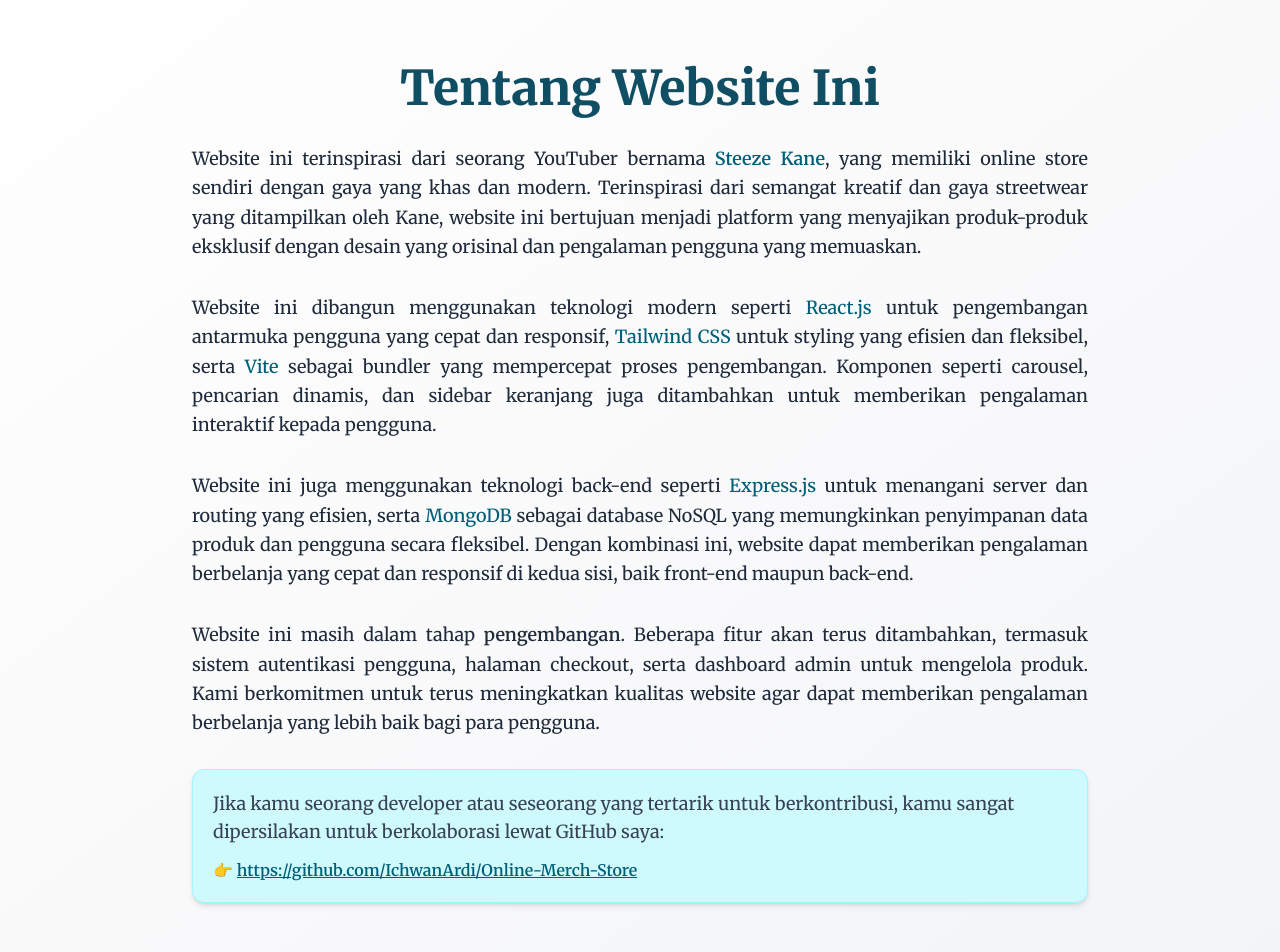
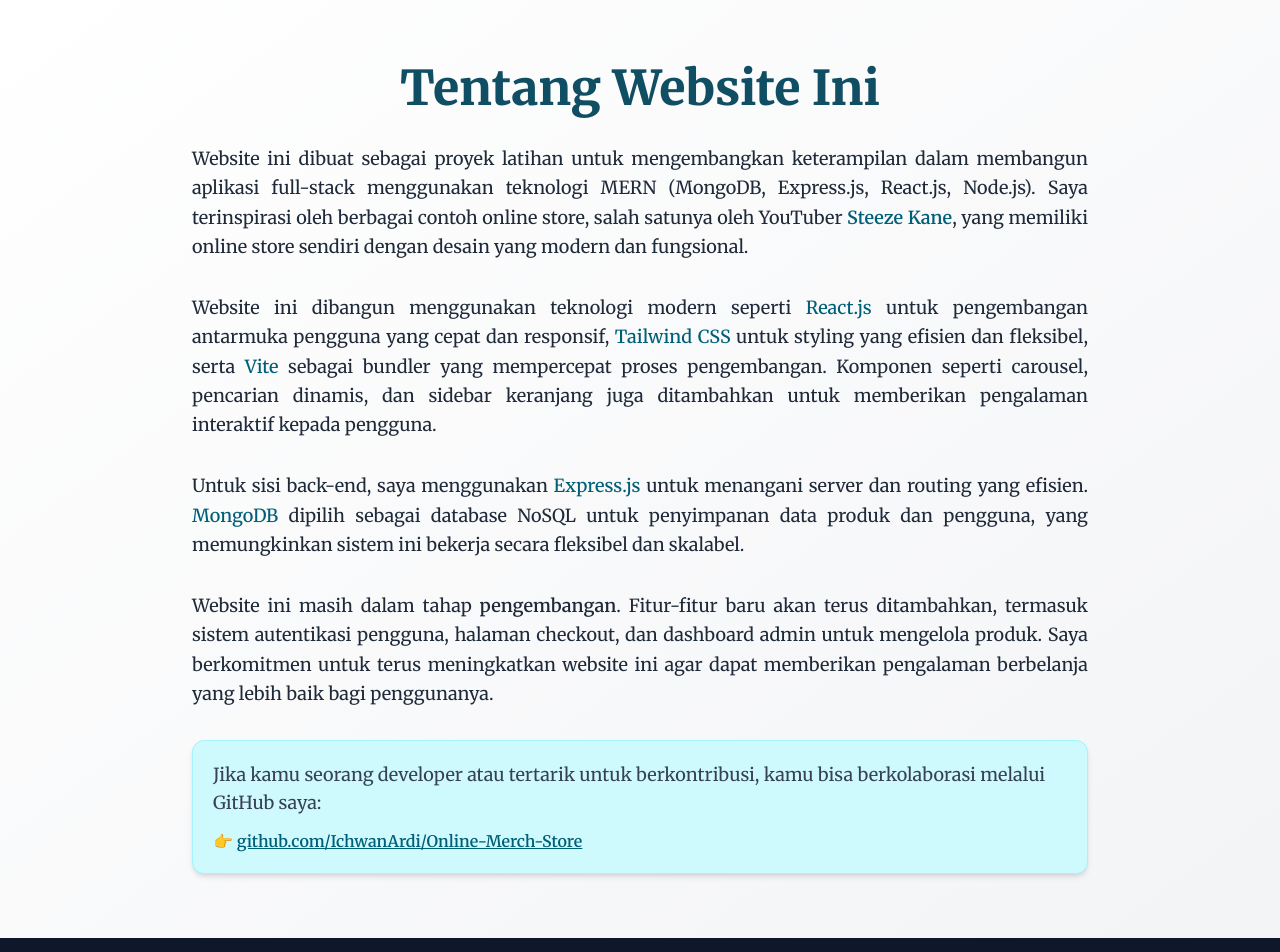
Before and after one commit to IchwanArdi/Online-Merch-Store, a React (Vite) app in the folder client/: page /Information in a window 1280 px wide. Shown: the top 952 px of the page. Built offline with nearby package versions, Linux system fonts and the light colour scheme.

Commit message:
Added information page

```diff
--- a/client/src/components/Header/Header.jsx
+++ b/client/src/components/Header/Header.jsx
@@ -15,7 +15,7 @@
       <div id="information" className="relative top-0 w-full z-10 bg-cyan-900 text-white shadow-md py-2 flex items-center justify-center gap-3 px-4">
         <img src={icon} alt="Info Icon" className="w-5 h-5 filter invert" />
         <p className="text-sm md:text-base">
-          Baca lebih lanjut tentang{' '}
+          Ketahui lebih dalam tentang{' '}
           <Link to="/Information" className="font-semibold underline underline-offset-2 hover:text-white/90">
             website ini
           </Link>
--- a/client/src/components/Header/Information.jsx
+++ b/client/src/components/Header/Information.jsx
@@ -7,8 +7,8 @@
         <h1 className="text-4xl md:text-5xl font-extrabold text-center text-cyan-900">Tentang Website Ini</h1>
 
         <p className="text-lg leading-relaxed text-justify">
-          Website ini terinspirasi dari seorang YouTuber bernama <span className="font-semibold text-cyan-800">Steeze Kane</span>, yang memiliki online store sendiri dengan gaya yang khas dan modern. Terinspirasi dari semangat kreatif dan
-          gaya streetwear yang ditampilkan oleh Kane, website ini bertujuan menjadi platform yang menyajikan produk-produk eksklusif dengan desain yang orisinal dan pengalaman pengguna yang memuaskan.
+          Website ini dibuat sebagai proyek latihan untuk mengembangkan keterampilan dalam membangun aplikasi full-stack menggunakan teknologi MERN (MongoDB, Express.js, React.js, Node.js). Saya terinspirasi oleh berbagai contoh online
+          store, salah satunya oleh YouTuber <span className="font-semibold text-cyan-800">Steeze Kane</span>, yang memiliki online store sendiri dengan desain yang modern dan fungsional.
         </p>
 
         <p className="text-lg leading-relaxed text-justify">
@@ -18,22 +18,21 @@
         </p>
 
         <p className="text-lg leading-relaxed text-justify">
-          Website ini juga menggunakan teknologi back-end seperti <span className="font-medium text-cyan-800">Express.js</span> untuk menangani server dan routing yang efisien, serta{' '}
-          <span className="font-medium text-cyan-800">MongoDB</span> sebagai database NoSQL yang memungkinkan penyimpanan data produk dan pengguna secara fleksibel. Dengan kombinasi ini, website dapat memberikan pengalaman berbelanja yang
-          cepat dan responsif di kedua sisi, baik front-end maupun back-end.
+          Untuk sisi back-end, saya menggunakan <span className="font-medium text-cyan-800">Express.js</span> untuk menangani server dan routing yang efisien. <span className="font-medium text-cyan-800">MongoDB</span> dipilih sebagai
+          database NoSQL untuk penyimpanan data produk dan pengguna, yang memungkinkan sistem ini bekerja secara fleksibel dan skalabel.
         </p>
 
         <p className="text-lg leading-relaxed text-justify">
-          Website ini masih dalam tahap <span className="font-semibold">pengembangan</span>. Beberapa fitur akan terus ditambahkan, termasuk sistem autentikasi pengguna, halaman checkout, serta dashboard admin untuk mengelola produk. Kami
-          berkomitmen untuk terus meningkatkan kualitas website agar dapat memberikan pengalaman berbelanja yang lebih baik bagi para pengguna.
+          Website ini masih dalam tahap <span className="font-semibold">pengembangan</span>. Fitur-fitur baru akan terus ditambahkan, termasuk sistem autentikasi pengguna, halaman checkout, dan dashboard admin untuk mengelola produk. Saya
+          berkomitmen untuk terus meningkatkan website ini agar dapat memberikan pengalaman berbelanja yang lebih baik bagi penggunanya.
         </p>
 
         <div className="bg-cyan-100 border border-cyan-200 p-5 rounded-xl shadow-md">
-          <p className="text-lg text-gray-700">Jika kamu seorang developer atau seseorang yang tertarik untuk berkontribusi, kamu sangat dipersilakan untuk berkolaborasi lewat GitHub saya:</p>
+          <p className="text-lg text-gray-700">Jika kamu seorang developer atau tertarik untuk berkontribusi, kamu bisa berkolaborasi melalui GitHub saya:</p>
           <p className="mt-3 text-cyan-800 font-semibold">
             👉{' '}
             <a href="https://github.com/IchwanArdi/Online-Merch-Store" target="_blank" rel="noopener noreferrer" className="underline hover:text-cyan-600">
-              https://github.com/IchwanArdi/Online-Merch-Store
+              github.com/IchwanArdi/Online-Merch-Store
             </a>
           </p>
         </div>
```
